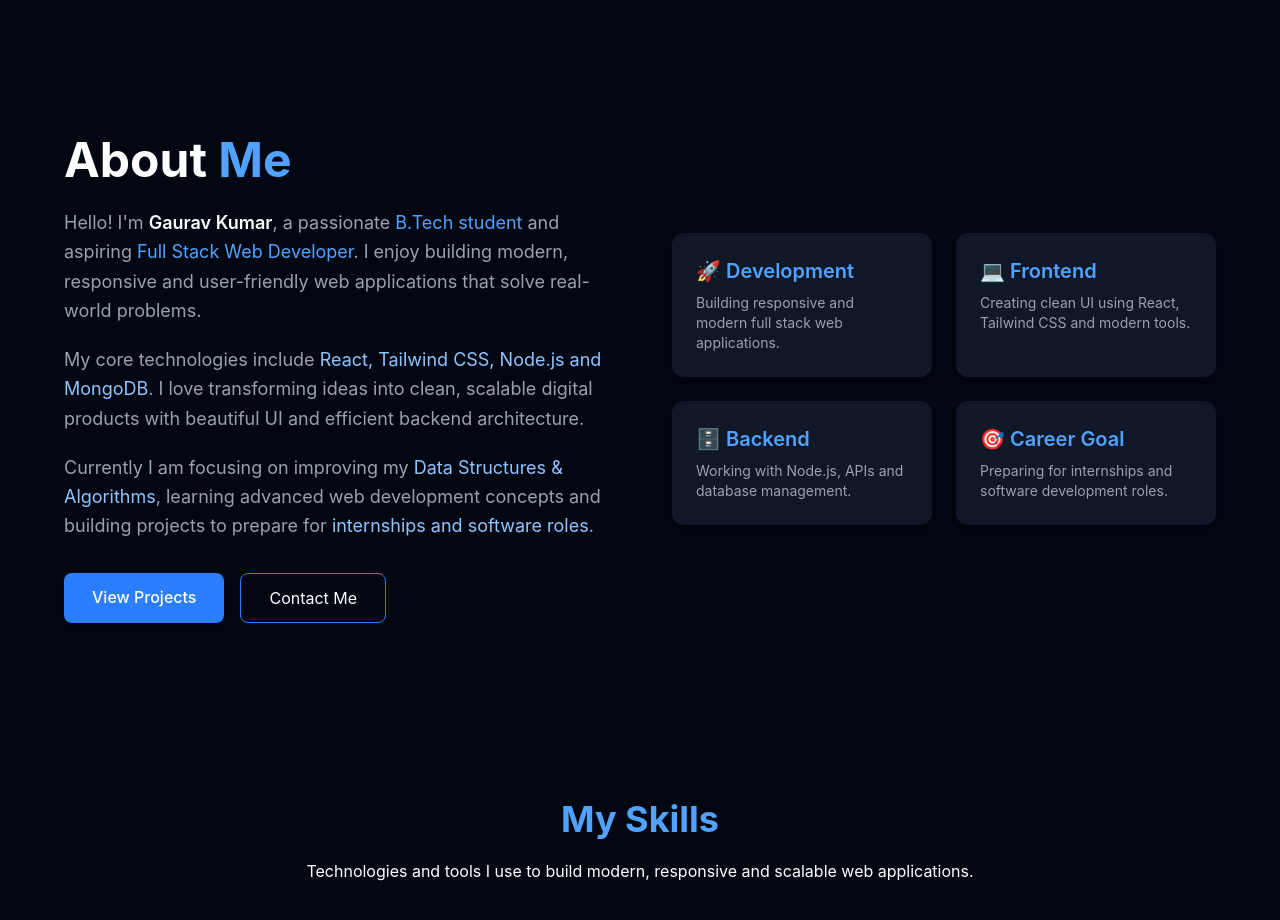
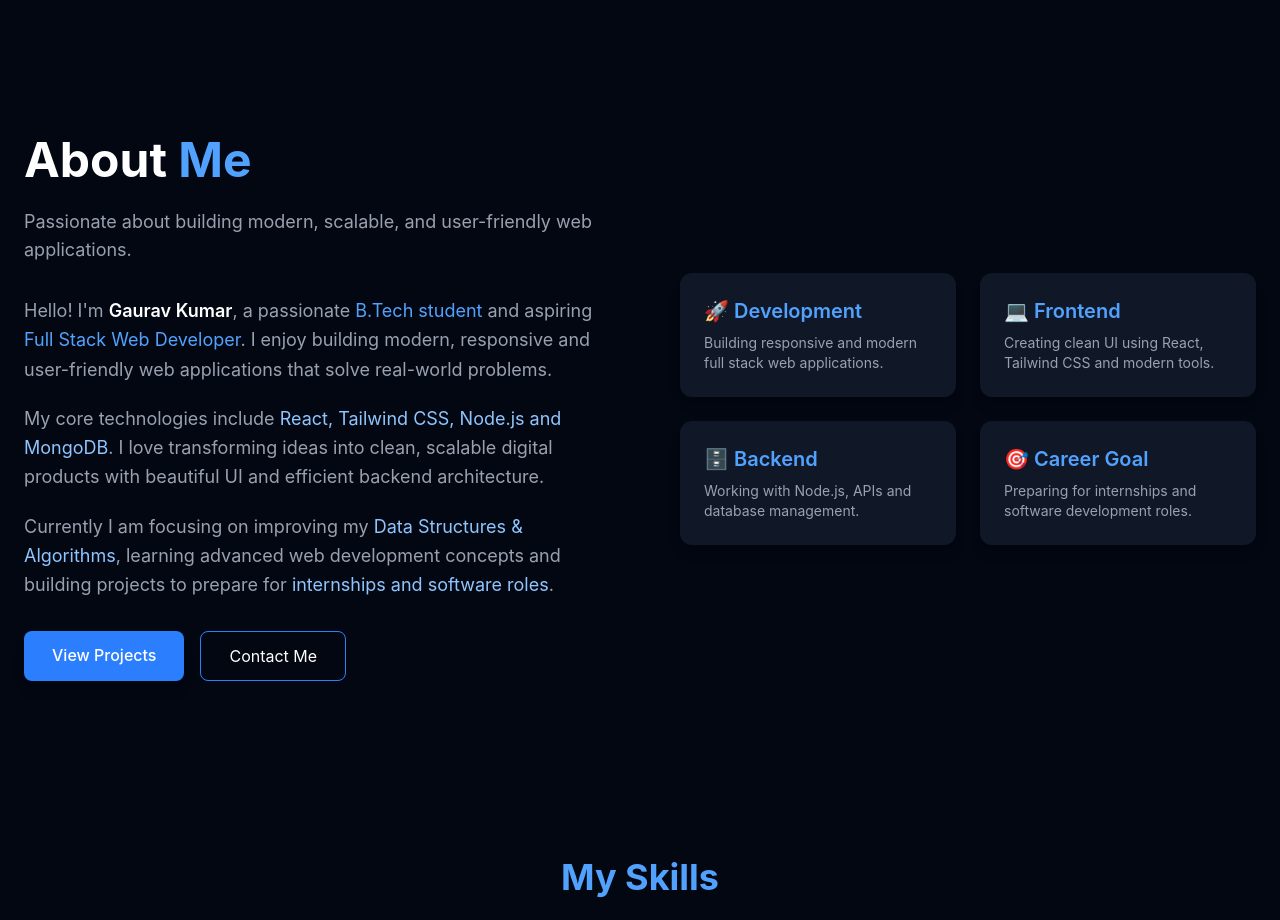
Before and after one commit to gauravkumar2005/My-Portfolio, a React (Vite) app: page / in a window 1280 px wide. Shown: the part 840-1760 px from the top of the page. Built offline with nearby package versions, Linux system fonts and the light colour scheme.

Commit message:
add a paragraph

```diff
--- a/src/pages/About.jsx
+++ b/src/pages/About.jsx
@@ -1,12 +1,16 @@
 function About() {
   return (
     <section id="about" className="py-24 px-6 bg-gray-950 text-white">
-      <div className="max-w-6xl mx-auto grid md:grid-cols-2 gap-16 items-center">
+      <div className="max-w-7xl mx-auto grid lg:grid-cols-2 gap-20 items-center">
 
         <div>
           <h2 className="text-4xl md:text-5xl font-bold mb-6 text-center md:text-left">
             About <span className="text-blue-400">Me</span>
           </h2>
+
+          <p className="text-gray-400 mb-8 text-lg">
+             Passionate about building modern, scalable, and user-friendly web applications.
+          </p>
 
           <p className="text-gray-400 mb-5 leading-relaxed text-lg">
             Hello! I'm <span className="text-white font-semibold">Gaurav Kumar</span>,
```
